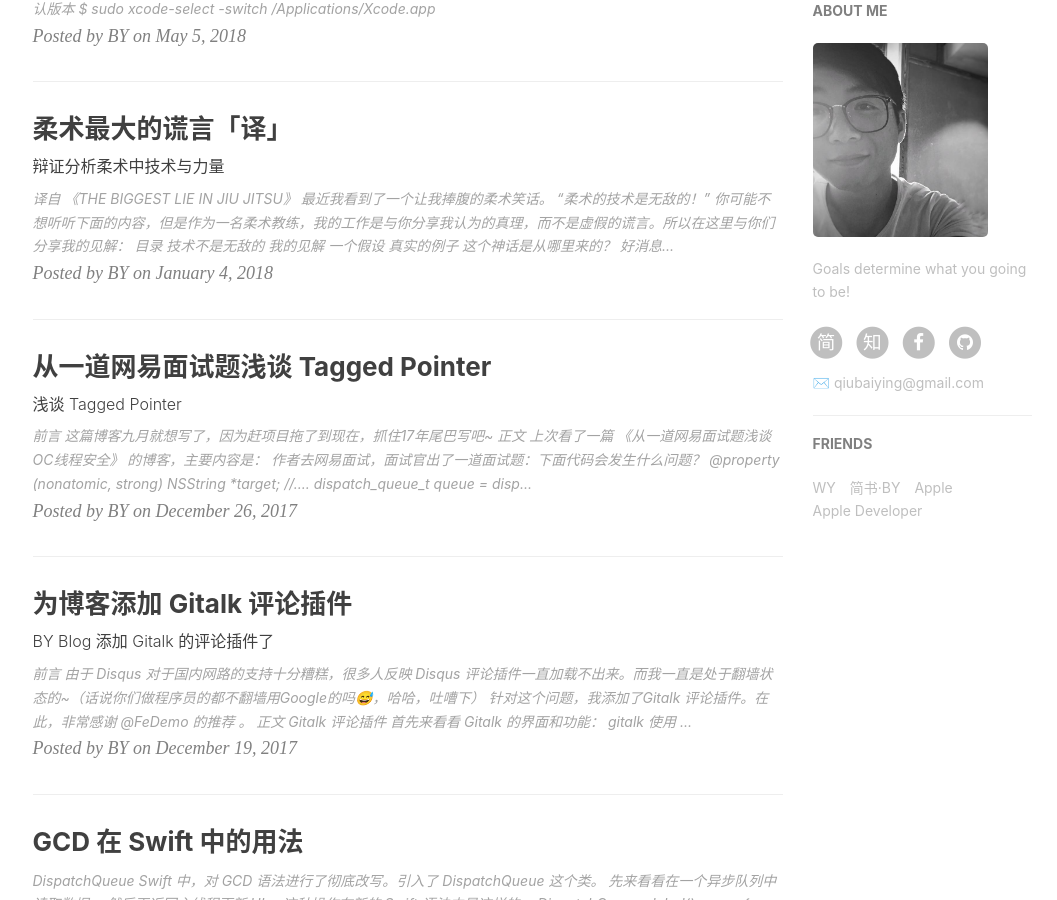
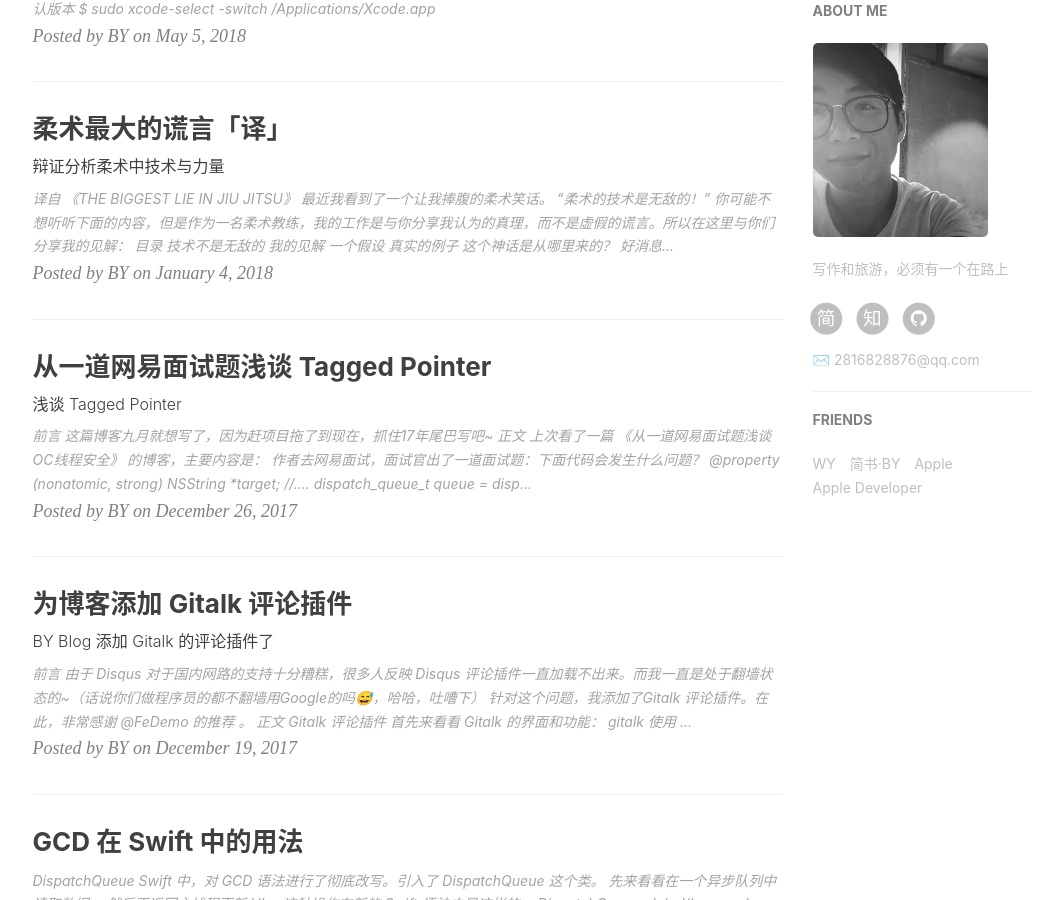
Before and after one commit to Lzw08/Lzw08.github.io, a Jekyll site: the page built from index.html, in a window 1280 px wide and 900 px high, scrolled down 807 px. Shown: the whole window, without its empty margins (135-1192 px from the left). Built offline with Jekyll 4.4.1, drawn with Linux system fonts in a browser that asks for light colours; nearby versions of some CDN libraries; the list of posts is cut into pages by our own code; comment, search, counter and statistics services are not loaded; some of the changed text lies outside the part shown.

Commit message:
Update _config.yml

```diff
--- a/_config.yml
+++ b/_config.yml
@@ -1,17 +1,17 @@
 # Site settings
-title: BY Blog
-SEOTitle: 柏荧的博客 | BY Blog
+title: Lzw's Blog
+SEOTitle: 罗智伟的博客 | LZW Blog
 header-img: img/post-bg-desk.jpg
-email: qiubaiying@gmail.com
-description: "Every failure is leading towards success."
-keyword: "BY, BY Blog, 柏荧的博客, qiubaiying, 邱柏荧, iOS, Apple, iPhone"
-url: "http://qiubaiying.github.io"          # your host, for absolute URL
+email: 2816828876@qq.com
+description: "写作和旅游，必须有一个在路上"
+keyword: "BY, BY Blog, 罗智伟的博客, luozhiwei, 罗智伟, iOS, Apple, iPhone"
+url: "http://Lzw08.github.io"          # your host, for absolute URL
 baseurl: ""      # for example, '/blog' if your blog hosted on 'host/blog'
-github_repo: "https://github.com/qiubaiying/qiubaiying.github.io.git" # you code repository
+github_repo: "https://github.com/Lzw08/Lzw08.github.io.git" # you code repository
 
 # Sidebar settings
 sidebar: true                           # whether or not using Sidebar.
-sidebar-about-description: "Goals determine what you going to be!"
+sidebar-about-description: "写作和旅游，必须有一个在路上"
 sidebar-avatar: /img/about-BY-gentle.jpg      # use absolute URL, seeing it's used in both `/` and `/about/`
 
 
@@ -19,10 +19,10 @@
 # SNS settings
 RSS: false
 # weibo_username:     qiubaiying
-zhihu_username:     qiubaiying
-github_username:    qiubaiying
-facebook_username:  baiying.qiu.7
-jianshu_username:   e71990ada2fd
+zhihu_username:     lzw08
+github_username:    Lzw08
+#facebook_username:  baiying.qiu.7
+jianshu_username:   127540421859
 #twitter_username:   qiubaiying
 
 
@@ -61,7 +61,7 @@
 
 # Gitalk
 gitalk:
-  enable: true    #是否开启Gitalk评论
+  enable: false    #是否开启Gitalk评论
   clientID: f2c84e7629bb1446c1a4                            #生成的clientID
   clientSecret: ca6d6139d1e1b8c43f8b2e19492ddcac8b322d0d    #生成的clientSecret
   repo: qiubaiying.github.io    #仓库名称
```
